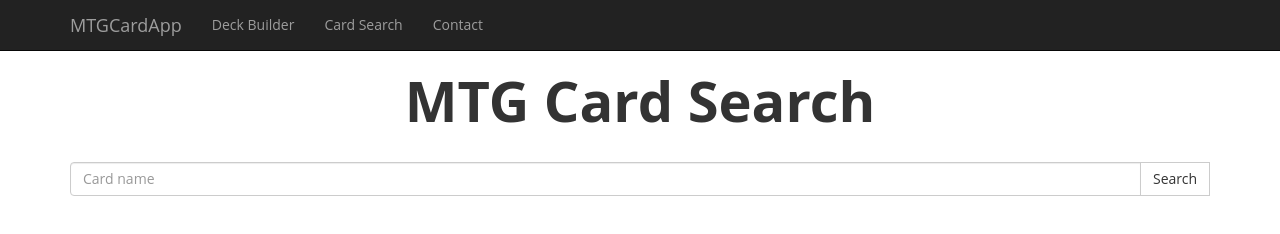
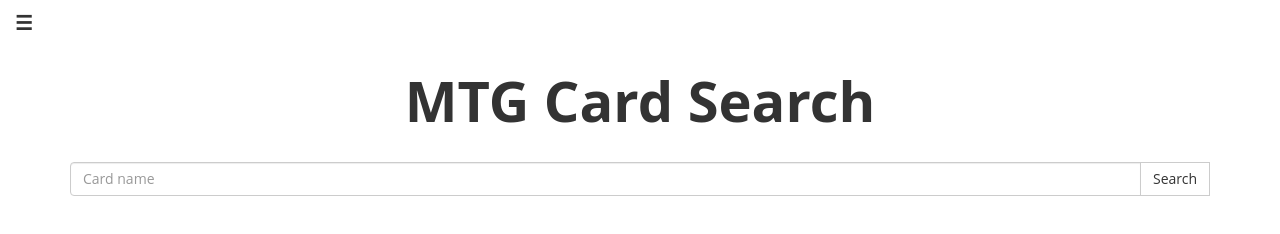
Before and after one commit to KevinElberger/MtgCardApp, a website: page app/views/index.html in a window 1280 px wide. Drawn offline with nearby package versions, Linux system fonts and the light colour scheme; some packages are replaced by stand-ins of ours; files whose address does not match are found by name.

Commit message:
Implement off canvas menu for navigation

```diff
--- a/app/public/css/app.css
+++ b/app/public/css/app.css
@@ -53,6 +53,14 @@
     margin: 0 auto;
 }
 
+.navbar-toggle .icon-lol {
+    display: block;
+    width: 22px;
+    height: 2px;
+    background-color: #cccccc;
+    border-radius: 1px;
+}
+
 .lead {
     color: #ffffff;
 }
@@ -89,6 +97,18 @@
 
 .dropdown-toggle {
     width: 100%;
+}
+
+.hamburger {
+    background: none;
+    position: absolute;
+    line-height: 45px;
+    padding: 0px 15px 0px 15px;
+    top: 0;
+    border: 0;
+    font-size: 1.4em;
+    font-weight: bold;
+    cursor: pointer;
 }
 
 .hidden {
--- a/app/views/index.html
+++ b/app/views/index.html
@@ -8,6 +8,7 @@
 
   <script src="/js/jquery-2.1.4.js"></script>
   <script src="/js/bootstrap.min.js"></script>
+  <link href="/css/jasny-bootstrap.min.css" rel="stylesheet" media="screen">
   <link href="/css/bootstrap.min.css" rel="stylesheet">
   <link rel="stylesheet" href="/css/app.css">
   <script src="/bower_components/angular/angular.js"></script>
@@ -20,35 +21,19 @@
   <script src="/components/deck-builder/deck-builder.component.js"></script>
 </head>
 <body ng-app="mtgCardApp">
-  <nav class="navbar navbar-inverse navbar-fixed-top" role="navigation">
-    <div class="container">
-
-      <div class="navbar-header">
-        <button type="button" class="navbar-toggle" data-toggle="collapse" data-target="#bs-example-navbar-collapse-1">
-          <span class="sr-only">Toggle navigation</span>
-          <span class="icon-bar"></span>
-          <span class="icon-bar"></span>
-          <span class="icon-bar"></span>
-        </button>
-        <a class="navbar-brand" href="#!/">MTGCardApp</a>
-      </div>
-
-      <div class="collapse navbar-collapse" id="bs-example-navbar-collapse-1">
-        <ul class="nav navbar-nav">
-          <li>
-            <a href="#!/deckbuilder">Deck Builder</a>
-          </li>
-          <li>
-            <a href="#!/">Card Search</a>
-          </li>
-          <li>
-            <a href="#">Contact</a>
-          </li>
-        </ul>
-      </div>
-      <!-- /.navbar-collapse -->
-    </div>
-  </nav>
+<nav id="myNavmenu" class="navmenu navmenu-default navmenu-fixed-left offcanvas" role="navigation">
+  <a class="navmenu-brand" href="#!/">MTG Card App</a>
+  <ul class="nav navmenu-nav">
+    <li class="active"><a href="#!/">Home</a></li>
+    <li><a href="#!/deckbuilder">Deck Builder</a></li>
+    <li><a href="#">Link</a></li>
+  </ul>
+</nav>
+<div class="burgerWrapper">
+  <button type="button" class="hamburger" data-toggle="offcanvas" data-target="#myNavmenu" data-canvas="body">
+    &#9776
+  </button>
+</div>
 
   <div class="hero">
     <div ng-view></div>
@@ -58,5 +43,6 @@
   <script src="/js/FileSaver.min.js"></script>
   <script src="/js/Chart.min.js"></script>
   <script src="/js/angular-chart.min.js"></script>
+  <script src="/js/jasny-bootstrap.min.js"></script>
 </body>
 </html>
```
Also changed, not shown: app/public/components/deck-builder/deck-builder.template.html (+0 -49 lines), app/public/css/jasny-bootstrap.min.css (added), app/public/js/jasny-bootstrap.min.js (added).
